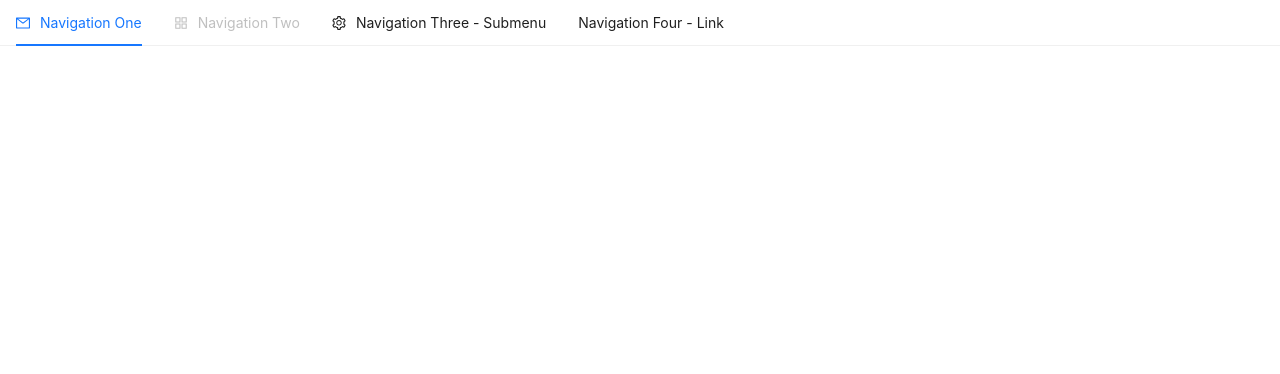
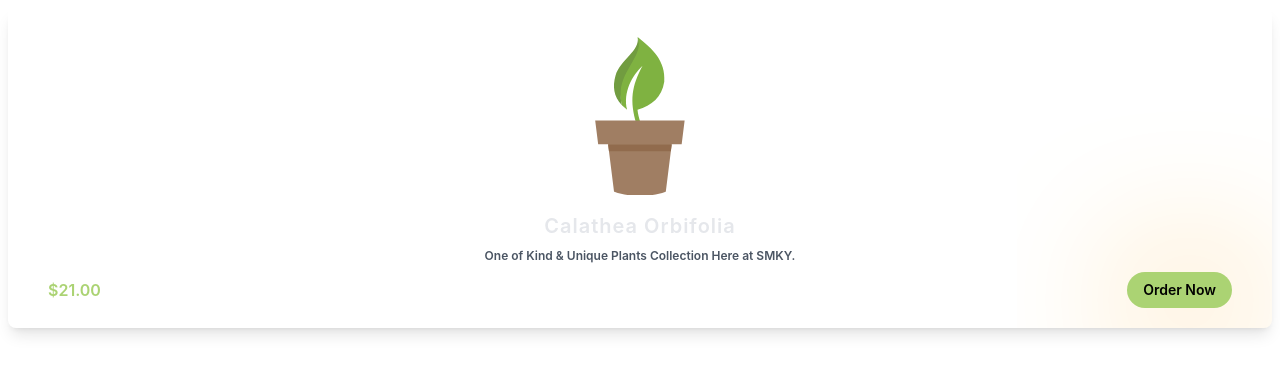
Before and after one commit to DoanHuuVinh0108/webbot, a React (Create React App) app: page /home in a window 1280 px wide. Shown: the top 374 px of the page. Built offline with nearby package versions, Linux system fonts and the light colour scheme.

Commit message:
init componet and page

```diff
--- a/package.json
+++ b/package.json
@@ -9,6 +9,7 @@
     "antd": "^5.18.1",
     "react": "^18.3.1",
     "react-dom": "^18.3.1",
+    "react-router-dom": "^6.23.1",
     "react-scripts": "5.0.1",
     "web-vitals": "^2.1.4"
   },
@@ -37,6 +38,7 @@
     ]
   },
   "devDependencies": {
+    "@babel/plugin-transform-react-jsx": "^7.24.7",
     "tailwindcss": "^3.4.4"
   }
 }
--- a/src/App.css
+++ b/src/App.css
@@ -14,7 +14,7 @@
 }
 
 .App-header {
-  background-color: #282c34;
+
   min-height: 100vh;
   display: flex;
   flex-direction: column;
@@ -27,12 +27,3 @@
 .App-link {
   color: #61dafb;
 }
-
-@keyframes App-logo-spin {
-  from {
-    transform: rotate(0deg);
-  }
-  to {
-    transform: rotate(360deg);
-  }
-}
--- a/src/App.js
+++ b/src/App.js
@@ -1,70 +1,16 @@
-import logo from './logo.svg';
+import React from 'react';
 import './App.css';
-import React, { useState } from 'react';
-import { AppstoreOutlined, MailOutlined, SettingOutlined } from '@ant-design/icons';
-import { Menu } from 'antd';
-const items = [
-  {
-    label: 'Navigation One',
-    key: 'mail',
-    icon: <MailOutlined />,
-  },
-  {
-    label: 'Navigation Two',
-    key: 'app',
-    icon: <AppstoreOutlined />,
-    disabled: true,
-  },
-  {
-    label: 'Navigation Three - Submenu',
-    key: 'SubMenu',
-    icon: <SettingOutlined />,
-    children: [
-      {
-        type: 'group',
-        label: 'Item 1',
-        children: [
-          {
-            label: 'Option 1',
-            key: 'setting:1',
-          },
-          {
-            label: 'Option 2',
-            key: 'setting:2',
-          },
-        ],
-      },
-      {
-        type: 'group',
-        label: 'Item 2',
-        children: [
-          {
-            label: 'Option 3',
-            key: 'setting:3',
-          },
-          {
-            label: 'Option 4',
-            key: 'setting:4',
-          },
-        ],
-      },
-    ],
-  },
-  {
-    key: 'alipay',
-    label: (
-      <a href="https://ant.design" target="_blank" rel="noopener noreferrer">
-        Navigation Four - Link
-      </a>
-    ),
-  },
-];
-const App = () => {
-  const [current, setCurrent] = useState('mail');
-  const onClick = (e) => {
-    console.log('click ', e);
-    setCurrent(e.key);
-  };
-  return <Menu onClick={onClick} selectedKeys={[current]} mode="horizontal" items={items} />;
-};
+import homePage from './Page/Home/index.js'
+import { BrowserRouter as Router, Routes, Route } from 'react-router-dom';
+const HomePage = homePage;
+function App() {
+  return (
+    <Router>
+        <Routes>
+          <Route path="/home" element={<HomePage/>} />
+        </Routes>
+    </Router>
+  );
+}
+
 export default App;
--- /dev/null
+++ b/src/Component/TablePrice.js
@@ -0,0 +1,36 @@
+import React from "react";
+import icon from "../asset/image/iconTree.svg";
+const tablePrice = () => {
+  return(
+    <div
+  class="m-2 group px-10 py-5 bg-white/10 rounded-lg flex flex-col items-center justify-center gap-2 relative after:absolute after:h-full after:bg-[#abd373] z-20 shadow-lg after:-z-20 after:w-full after:inset-0 after:rounded-lg transition-all duration-300 hover:transition-all hover:duration-300 after:transition-all after:duration-500 after:hover:transition-all after:hover:duration-500 overflow-hidden cursor-pointer after:-translate-y-full after:hover:translate-y-0 [&amp;_p]:delay-200 [&amp;_p]:transition-all"
+>
+<img src={icon} alt="icon" className="w-44 card1img aspect-square text-[#abd373] group-hover:bg-gray-800 text-5xl rounded-full p-2 transition-all duration-300 group-hover:transition-all group-hover:duration-300 group-hover:-translate-y-2 mx-auto" />
+
+
+  <p
+    class="cardtxt font-semibold text-gray-200 tracking-wider group-hover:text-gray-700 text-xl"
+  >
+    Calathea Orbifolia
+  </p>
+  <p class="blueberry font-semibold text-gray-600 text-xs">
+    One of Kind &amp; Unique Plants Collection Here at SMKY.
+  </p>
+  <div class="ordernow flex flex-row justify-between items-center w-full">
+    <p
+      class="ordernow-text text-[#abd373] font-semibold group-hover:text-gray-800"
+    >
+      $21.00
+    </p>
+    <p
+      class="btun4 lg:inline-flex items-center gap-3 group-hover:bg-white/10 bg-[#abd373] shadow-[10px_10px_150px_#ff9f0d] cursor-pointer py-2 px-4 text-sm font-semibold rounded-full butn"
+    >
+      Order Now
+    </p>
+  </div>
+</div>
+
+  );
+};
+
+export default tablePrice;
--- /dev/null
+++ b/src/Page/Home/index.js
@@ -0,0 +1,11 @@
+import React from 'react';
+import tablePrice from '../../Component/TablePrice';
+const TablePrice = tablePrice;
+
+const homePage = () =>{
+    return(
+        <TablePrice/>
+    )
+}
+
+export default homePage;
```
Also changed, not shown: .babelrc (added), src/asset/image/iconTree.svg (added), 1 other file (tests, documents, lock files or other folders).
